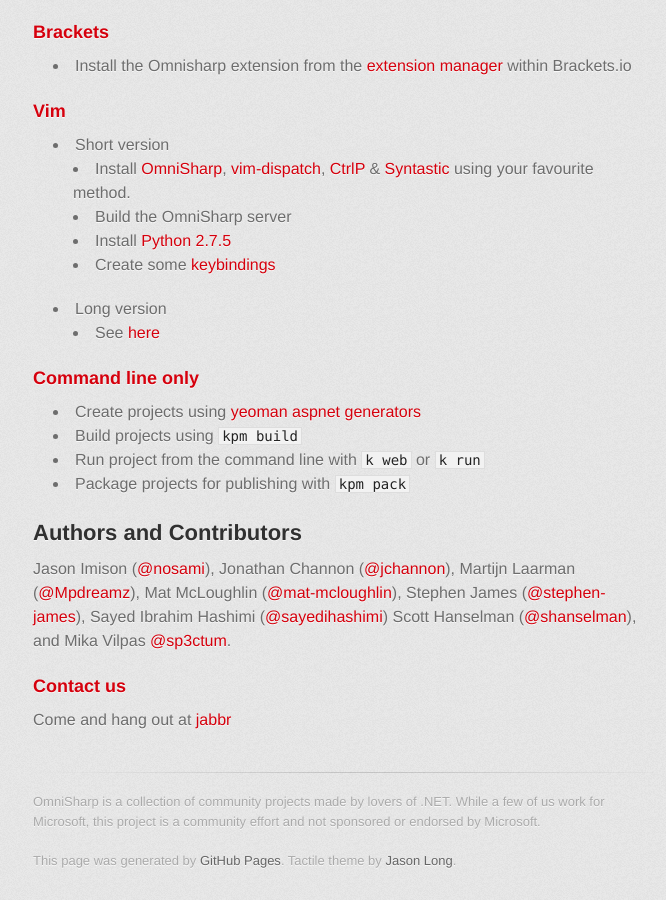
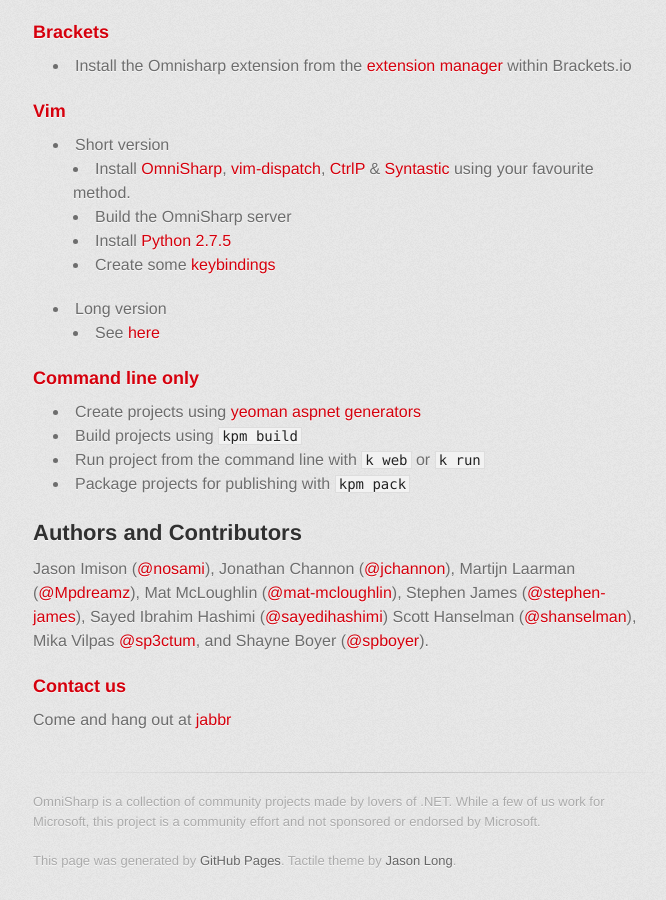
Before and after one commit to OmniSharp/OmniSharp.github.io, a Jekyll site: the page built from index.md, in a window 1280 px wide and 900 px high, scrolled down 1697 px. Shown: the whole window, without its empty margins (297-963 px from the left). Built offline with Jekyll 4.4.1, drawn with Linux system fonts in a browser that asks for light colours; some web fonts are replaced.

Commit message:
Adding my name to authors and contributors
per @sayedihashimi request - https://github.com/OmniSharp/OmniSharp.github.io/issues/5

```diff
--- a/index.md
+++ b/index.md
@@ -63,7 +63,7 @@
 
 ## Authors and Contributors
 
-Jason Imison ([@nosami](http://github.com/nosami)), Jonathan Channon ([@jchannon](http://github.com/jchannon)), Martijn Laarman ([@Mpdreamz](http://github.com/Mpdreamz)), Mat McLoughlin ([@mat-mcloughlin](https://github.com/mat-mcloughlin)), Stephen James ([@stephen-james](http://github.com/stephen-james)), Sayed Ibrahim Hashimi ([@sayedihashimi](http://github.com/sayedihashimi)) Scott Hanselman ([@shanselman](http://github.com/shanselman)), and Mika Vilpas [@sp3ctum](https://github.com/sp3ctum).
+Jason Imison ([@nosami](http://github.com/nosami)), Jonathan Channon ([@jchannon](http://github.com/jchannon)), Martijn Laarman ([@Mpdreamz](http://github.com/Mpdreamz)), Mat McLoughlin ([@mat-mcloughlin](https://github.com/mat-mcloughlin)), Stephen James ([@stephen-james](http://github.com/stephen-james)), Sayed Ibrahim Hashimi ([@sayedihashimi](http://github.com/sayedihashimi)) Scott Hanselman ([@shanselman](http://github.com/shanselman)), Mika Vilpas [@sp3ctum](https://github.com/sp3ctum), and Shayne Boyer ([@spboyer](http://github.com/spboyer)).
 
 ### Contact us
 
```
